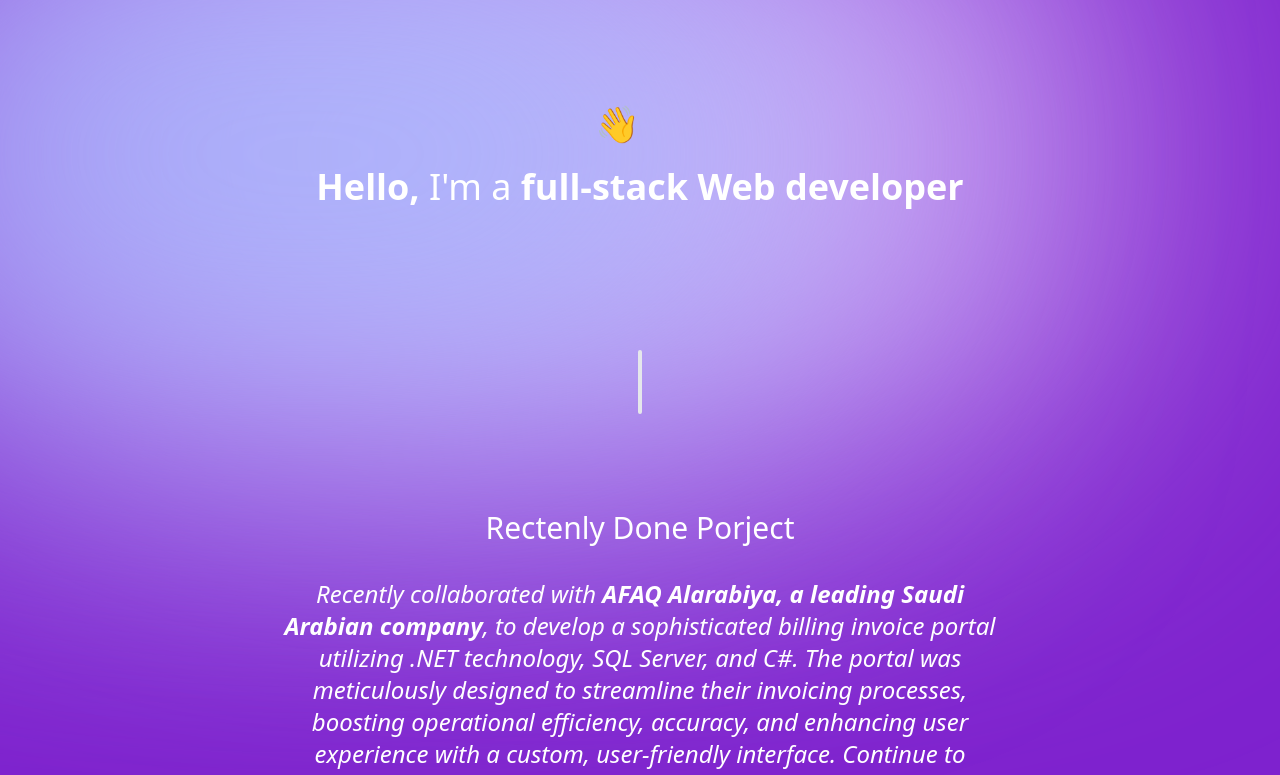
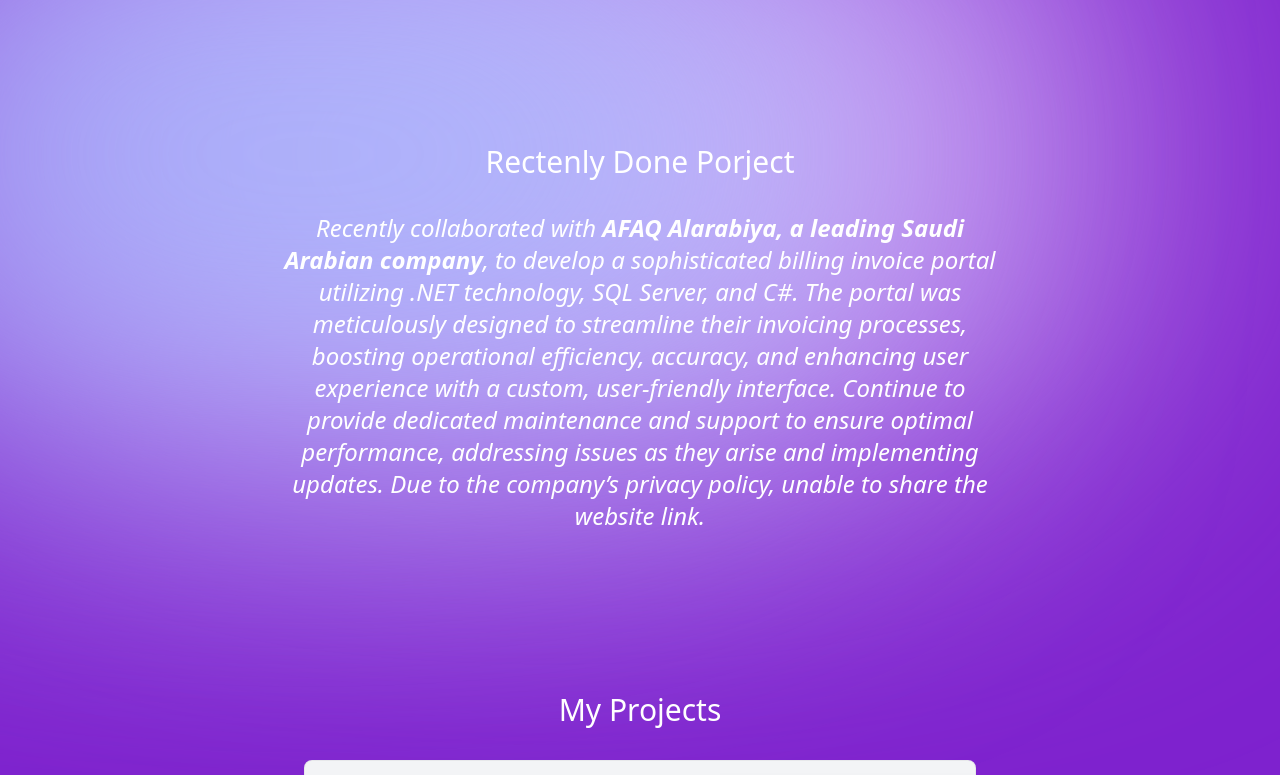
Before and after one commit to Ahmed8008/websiteportfolio, a Next.js app: page / in a window 1280 px wide. Shown: the top 775 px of the page. Built offline with nearby package versions, Linux system fonts and the light colour scheme.

Commit message:
first commit

```diff
--- a/app/components/Intro.tsx
+++ b/app/components/Intro.tsx
@@ -42,12 +42,6 @@
            animate={{opacity: 1, scale: 1}}
            transition={{type:"tween", duration:0.2, }}
          >
-            <span className='font-bold'> Hello,
-            </span> I'm a {""}
-
-            <span className='font-bold'>full-stack
-                Web developer
-            </span>
 
 
          </motion.p>
--- a/app/page.tsx
+++ b/app/page.tsx
@@ -10,8 +10,8 @@
   return (
     <main className="flex flex-col items-center px-4">
 
-    <Intro />
-    <SectionDivider />
+
+
     <About />
     <div>
     <h2 className='text-3xl font-medium capitalize mb-8'>
```
